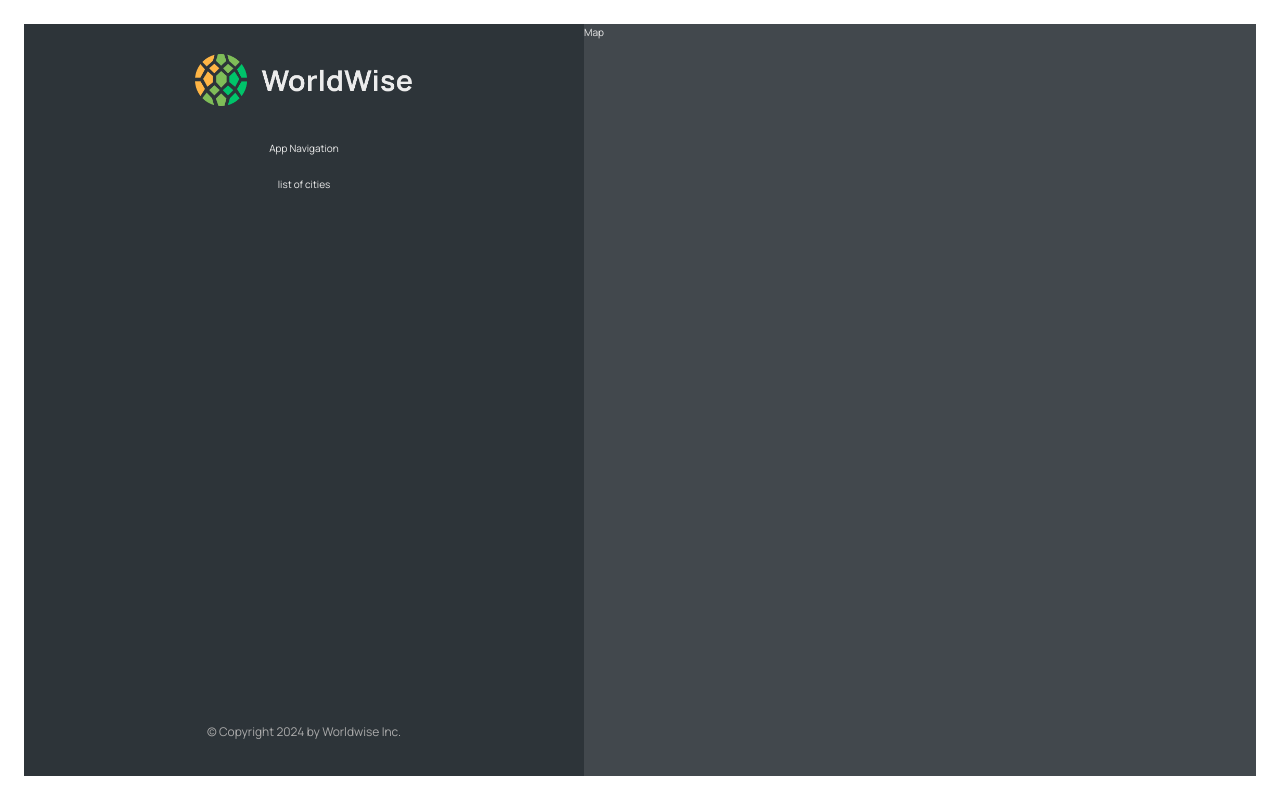
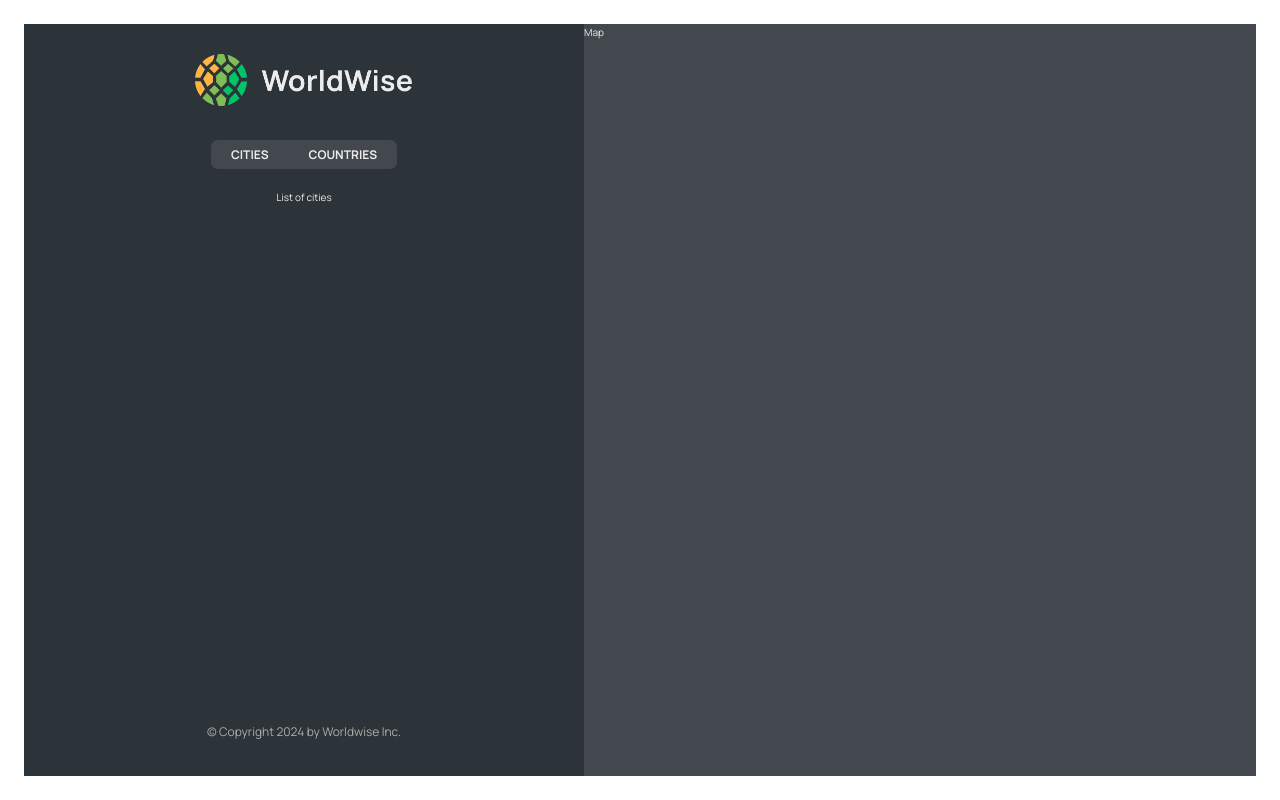
Before and after one commit to vivekrai1999/WorldWise, a React (Vite) app: page /app in a window 1280 px wide. Built offline with nearby package versions, Linux system fonts and the light colour scheme.

Commit message:
Added nested route and index route

```diff
--- a/src/App.jsx
+++ b/src/App.jsx
@@ -9,10 +9,15 @@ import Login from "./pages/Login"
 function App() {
   return <BrowserRouter>
     <Routes>
-      <Route path="/" element={<HomePage/>}/>
+      <Route index element={<HomePage/>}/>
       <Route path="product" element={<Product/>}/>
       <Route path="pricing" element={<Pricing/>}/>
-      <Route path="app" element={<AppLayout/>}/>
+      <Route path="app" element={<AppLayout/>}>
+        <Route index element={<p>List of cities</p>} />
+        <Route path="cities" element={<p>list of cities</p>}/>
+        <Route path="country" element={<p>country</p>}/>
+        <Route path="form" element={<p>form</p>}/>
+      </Route>
       <Route path="login" element={<Login/>}/>
       <Route path="*" element={<PageNotFound/>}/>
     </Routes>
--- a/src/components/AppNav.jsx
+++ b/src/components/AppNav.jsx
@@ -1,10 +1,14 @@
 import React from 'react'
 import styles from './AppNav.module.css'
+import { NavLink } from 'react-router-dom'
 
 function AppNav() {
   return (
     <nav className={styles.nav}>
-        App Navigation
+       <ul>
+        <li><NavLink to="cities">Cities</NavLink></li>
+        <li><NavLink to="country">Countries</NavLink></li>
+       </ul>
     </nav>
   )
 }
--- a/src/components/Sidebar.jsx
+++ b/src/components/Sidebar.jsx
@@ -2,12 +2,13 @@ import React from 'react'
 import styles from './Sidebar.module.css'
 import Logo from './Logo'
 import AppNav from './AppNav'
+import { Outlet } from 'react-router'
 function Sidebar() {
   return (
     <div className={styles.sidebar}>
         <Logo />
         <AppNav/>
-        <p>list of cities</p>
+        <Outlet/>
         <footer className={styles.footer}>
             <p className={styles.copyright}>
                 &copy; Copyright {new Date().getFullYear()} by Worldwise Inc.
```
